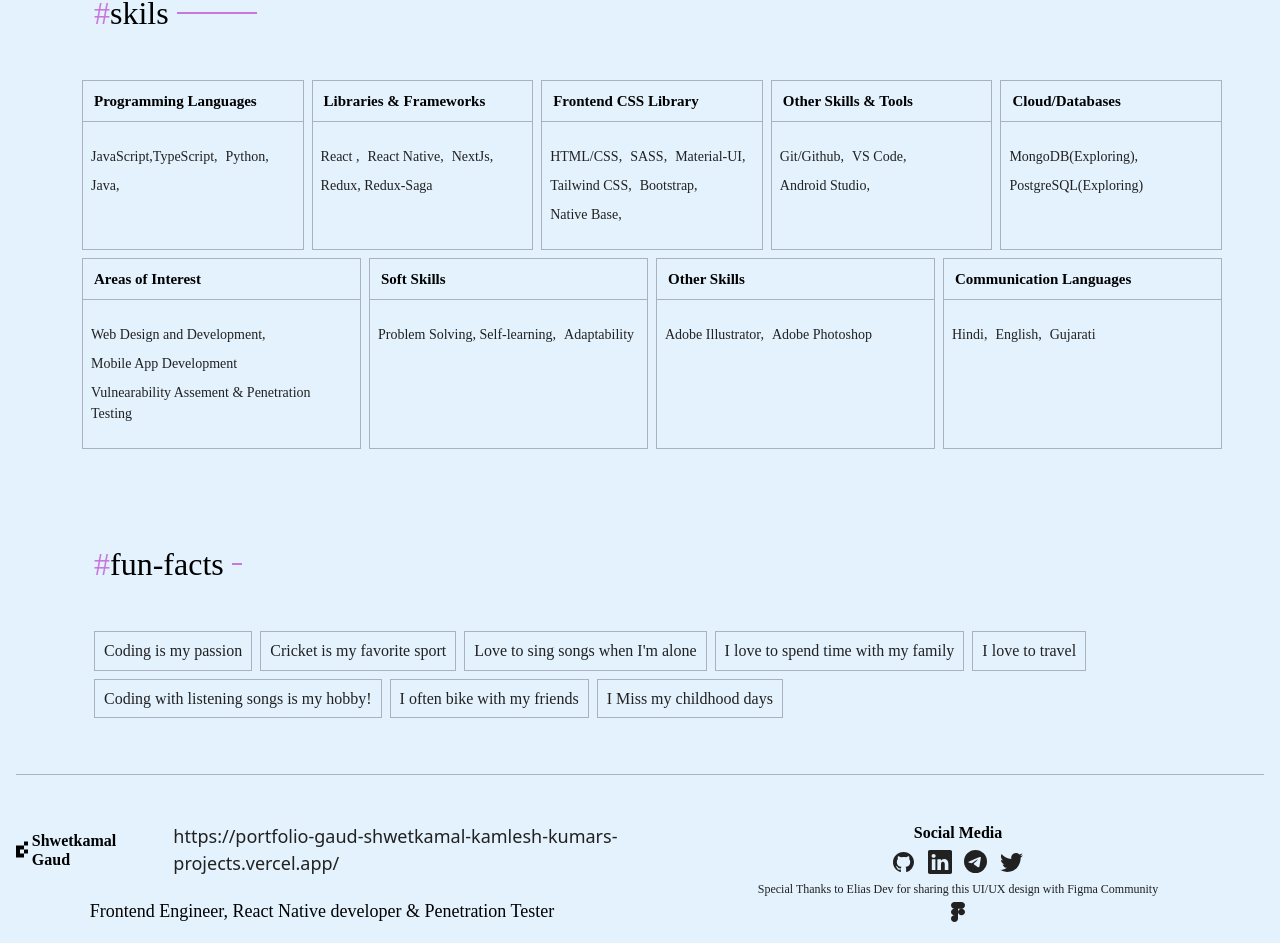
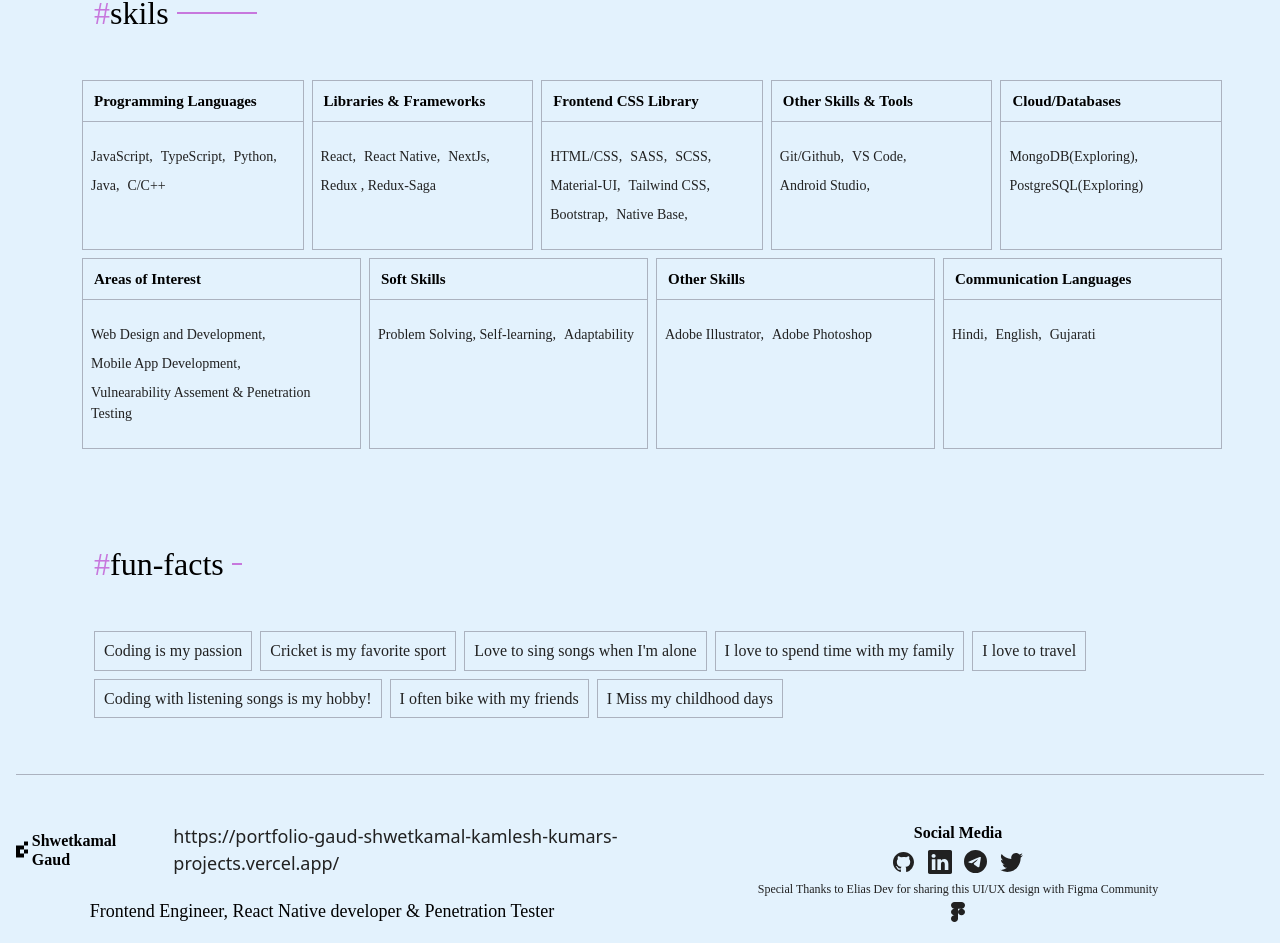
Before and after one commit to shwetkamal-gaud/portfolio, a Next.js app: page /about in a window 1280 px wide. Shown: the part 792-1735 px from the top of the page. Built offline with nearby package versions, Linux system fonts and the light colour scheme.

Commit message:
skills changed

```diff
--- a/src/pages/about/index.tsx
+++ b/src/pages/about/index.tsx
@@ -40,17 +40,17 @@ successful projects on time and within budget.`
         {
             id: 1,
             title: "Programming Languages",
-            items: ["JavaScript,TypeScript,", "Python,", "Java,"]
+            items: ["JavaScript, ", "TypeScript, ", "Python, ", "Java, ", "C/C++ "]
         },
         {
             id: 2,
             title: 'Libraries & Frameworks',
-            items: ["React ,", " React Native, ", "NextJs, ", "Redux, Redux-Saga"]
+            items: ["React, ", " React Native, ", "NextJs, ", "Redux , Redux-Saga "]
         },
         {
             id: 3,
             title: 'Frontend CSS Library',
-            items: ["HTML/CSS,", "SASS, ", " Material-UI, ", "Tailwind CSS,", "Bootstrap, ", "Native Base, "]
+            items: ["HTML/CSS, ", "SASS, ", "SCSS, ", " Material-UI, ", "Tailwind CSS, ", "Bootstrap, ", "Native Base, "]
         },
         {
             id: 4,
@@ -65,22 +65,22 @@ successful projects on time and within budget.`
         {
             id: 7,
             title: 'Areas of Interest',
-            items: ["Web Design and Development, ", " Mobile App Development", "Vulnearability Assement & Penetration Testing"]
+            items: ["Web Design and Development, ", " Mobile App Development, ", "Vulnearability Assement & Penetration Testing"]
         },
         {
             id: 8,
             title: 'Soft Skills',
-            items: ["Problem Solving, Self-learning, ", "Adaptability"]
+            items: ["Problem Solving, Self-learning, ", "Adaptability "]
         },
         {
             id: 9,
             title: 'Other Skills',
-            items: ["Adobe Illustrator, ", "Adobe Photoshop"]
+            items: ["Adobe Illustrator, ", "Adobe Photoshop "]
         },
         {
             id: 6,
             title: 'Communication Languages',
-            items: ["Hindi,", " English,", " Gujarati"]
+            items: ["Hindi, ", " English, ", " Gujarati "]
         }
     ],
     funFact: [
```
Also changed, not shown: src/Components/Skills.tsx (+8 -8 lines).
